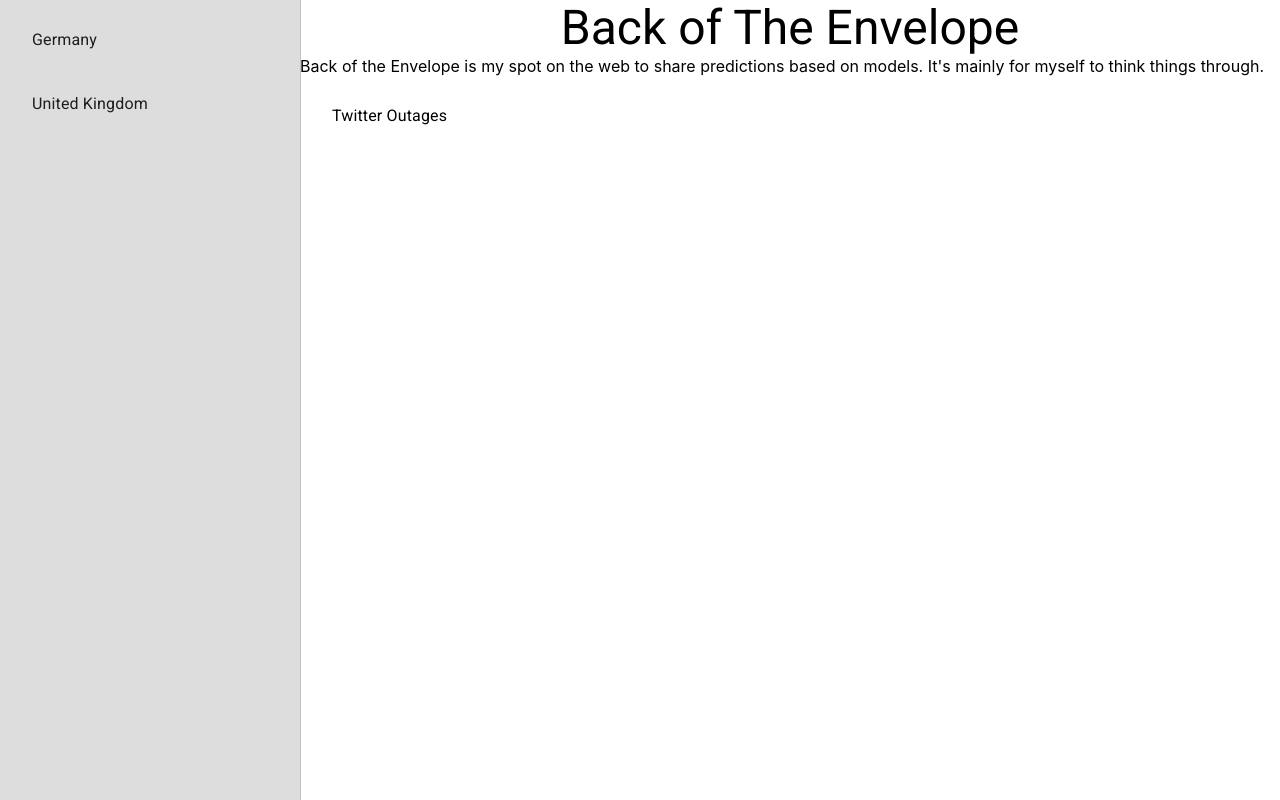
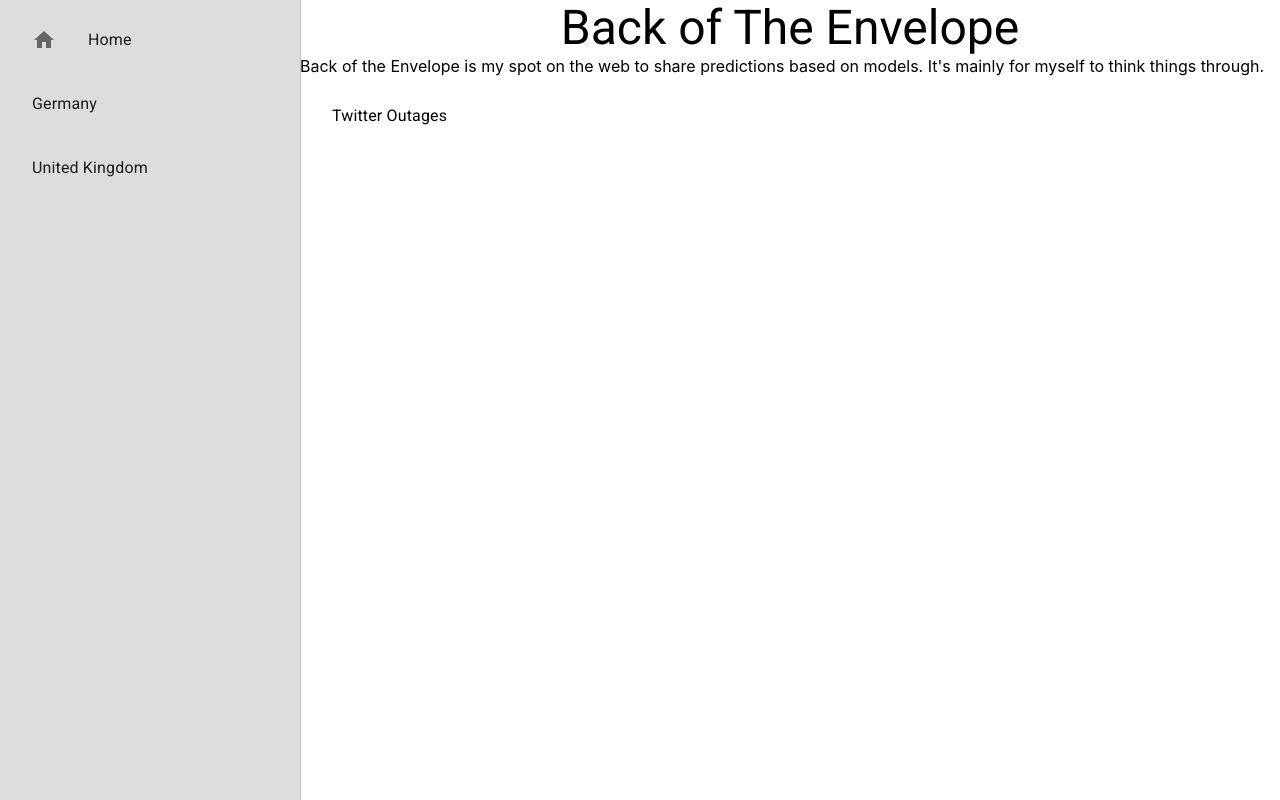
Before and after one commit to HelgeKrueger/back_of_the_envelope, a React (Create React App) app in the folder webapp/: page / in a window 1280 px wide. Built offline with nearby package versions, Linux system fonts and the light colour scheme; what better-react-mathjax would draw is missing.

Commit message:
Small updates

```diff
--- a/webapp/package.json
+++ b/webapp/package.json
@@ -14,6 +14,8 @@
     "@testing-library/user-event": "^13.5.0",
     "better-react-mathjax": "^2.0.2",
     "d3": "^7.6.1",
+    "esbuild": "^0.15.13",
+    "esbuild-create-react-app": "^2.1.0",
     "react": "^18.2.0",
     "react-dom": "^18.2.0",
     "react-scripts": "5.0.1",
--- a/webapp/src/components/NavigationMenu.js
+++ b/webapp/src/components/NavigationMenu.js
@@ -3,16 +3,32 @@ import {
   List,
   ListItem,
   ListItemButton,
+  ListItemIcon,
   ListItemText,
 } from "@mui/material";
+
+import HomeIcon from "@mui/icons-material/Home";
+
 import Germany from "../pages/germany";
 import UnitedKingdom from "../pages/unitedkingdom";
-
+import Welcome from "../pages/welcome";
 const NavigationMenu = (props) => {
   const { setPage } = props;
   return (
     <Drawer variant="permanent" sx={{ backgroundColor: "lightgray" }}>
       <List sx={{ width: "300px" }}>
+        <ListItem>
+          <ListItemButton
+            onClick={() => {
+              setPage(<Welcome setPage={setPage} />);
+            }}
+          >
+            <ListItemIcon>
+              <HomeIcon />
+            </ListItemIcon>
+            <ListItemText primary={"Home"} />
+          </ListItemButton>
+        </ListItem>{" "}
         <ListItem>
           <ListItemButton
             onClick={() => {
```
Also changed, not shown: 1 other file (tests, documents, lock files or other folders).
